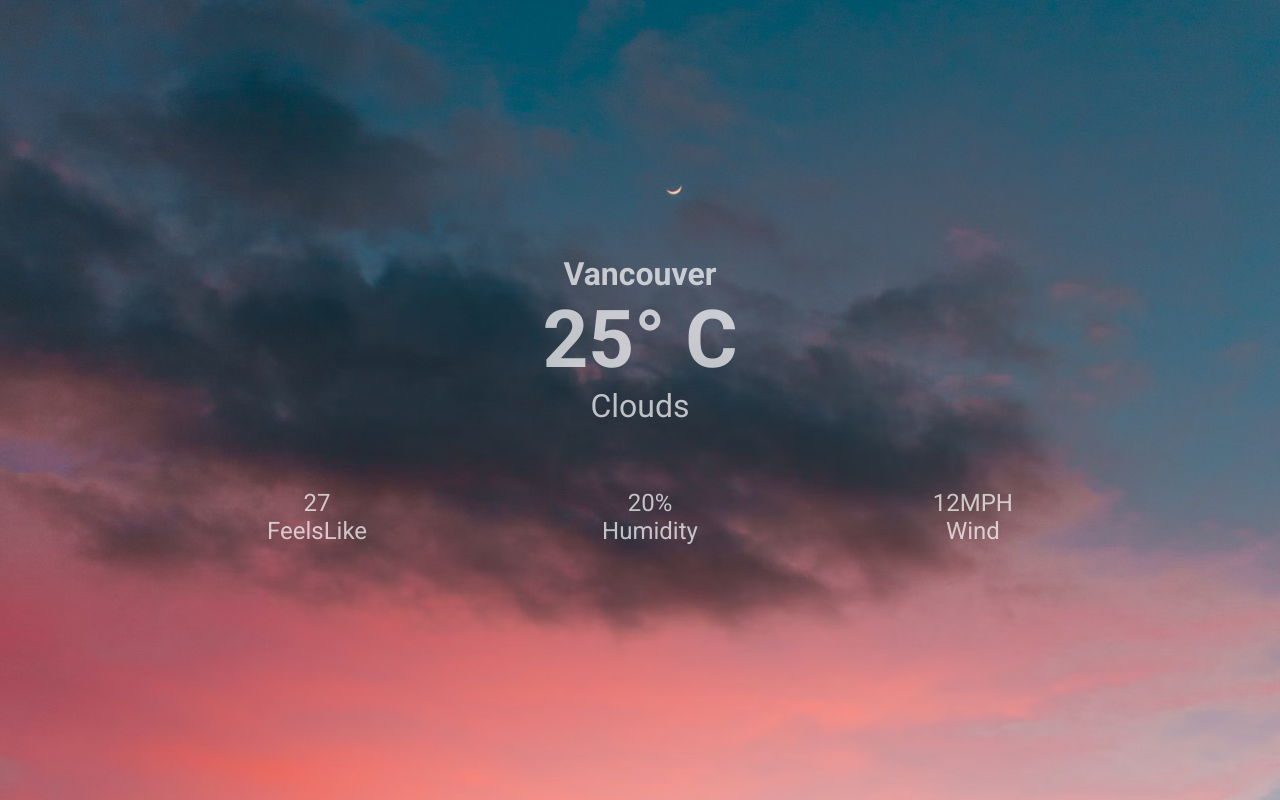
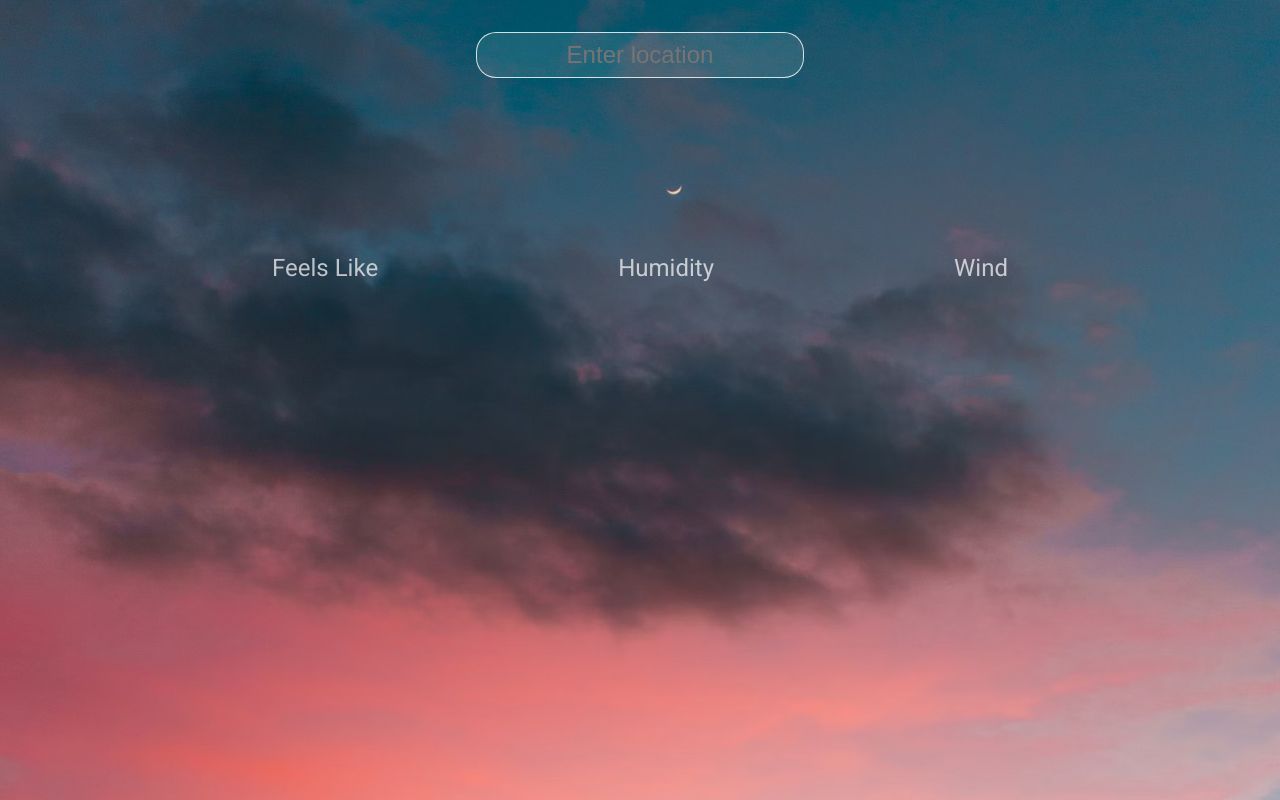
Before and after one commit to sharma1022/weather-app, a React (Create React App) app: page / in a window 1280 px wide. Built offline with nearby package versions, Linux system fonts and the light colour scheme.

Commit message:
added state and variables to get and display data from the api

```diff
--- a/src/App.jsx
+++ b/src/App.jsx
@@ -3,29 +3,56 @@ import "./App.scss";
 import axios from "axios";
 
 function App() {
-  //const url = `https://api.openweathermap.org/data/2.5/weather?q=vancouver&appid=6d7e49e3ac86846731af17a9cb61014d`;
+  const [data, setData] = useState({});
+  const [location, setLocation] = useState("");
 
+  const url = `https://api.openweathermap.org/data/2.5/weather?q=${location}&units=metric&appid=6d7e49e3ac86846731af17a9cb61014d`;
+
+  const searchLocation = async (e) => {
+    if (e.key == "Enter") {
+      const { data } = await axios.get(url);
+      setData(data);
+      console.log(data);
+      setLocation("");
+    }
+  };
   return (
     <div className="App">
       <div className="weather">
+        <div className="weather__search">
+          <input
+            className="weather__search-input"
+            type="text"
+            value={location}
+            placeholder="Enter location"
+            onChange={(e) => setLocation(e.target.value)}
+            onKeyPress={searchLocation}
+          />
+        </div>
         <div className="weather__container">
           <div className="weather__top">
-            <h1 className="weather__location">Vancouver</h1>
-            <h2 className="weather__temp">25° C</h2>
-            <p className="weather__desc">Clouds</p>
+            <h1 className="weather__location">{data.name}</h1>
+            {data.main ? (
+              <h2 className="weather__temp">{data.main.temp.toFixed()}°</h2>
+            ) : null}
+            {data.weather ? (
+              <h2 className="weather__desc">{data.weather[0].main}</h2>
+            ) : null}
           </div>
           <div className="weather__bottom">
             <div className="weather__feels">
-              <p>27</p>
-              <p>FeelsLike</p>
+              {data.main ? <p>{data.main.feels_like.toFixed()}°</p> : null}
+
+              <p>Feels Like</p>
             </div>
             <div className="weather__humidity">
-              <p>20%</p>
+              {data.main ? <p>{data.main.humidity}%</p> : null}
               <p>Humidity</p>
-              </div>
+            </div>
             <div className="weather__wind">
-              <p>12MPH</p>
-              <p>Wind</p></div>
+              {data.wind ? <p>{data.wind.speed.toFixed()} KM/H</p> : null}
+              <p>Wind</p>
+            </div>
           </div>
         </div>
       </div>
--- a/src/App.scss
+++ b/src/App.scss
@@ -14,7 +14,6 @@ body{
   padding: 1rem 0;
   display: flex;
   flex-direction: column;
-  justify-content: center;
   align-items: center;
   text-align: center;
   height: 100vh;
@@ -24,8 +23,25 @@ body{
   background-size: cover;
   color: rgba(255, 255, 255, 0.7);
 
+  &__search{
+    text-align: center;
+    padding: 1rem;
+    &-input{
+      padding: 0.5rem;
+      color: rgba(255, 255, 255, 0.7);
+      font-size: 1.5rem;
+      border-radius: 1.25rem;
+      border: 1px solid rgba(255, 255, 255, 0.8);
+      background: rgba(255, 255, 255, 0.1);
+      text-align: center;
+      &:focus{
+        outline: none;
+      }
+    }
+  }
   &__container{
     width: 95%;
+    margin-top: 6rem;
   }
   &__location{
     font-size: 2rem;
```
